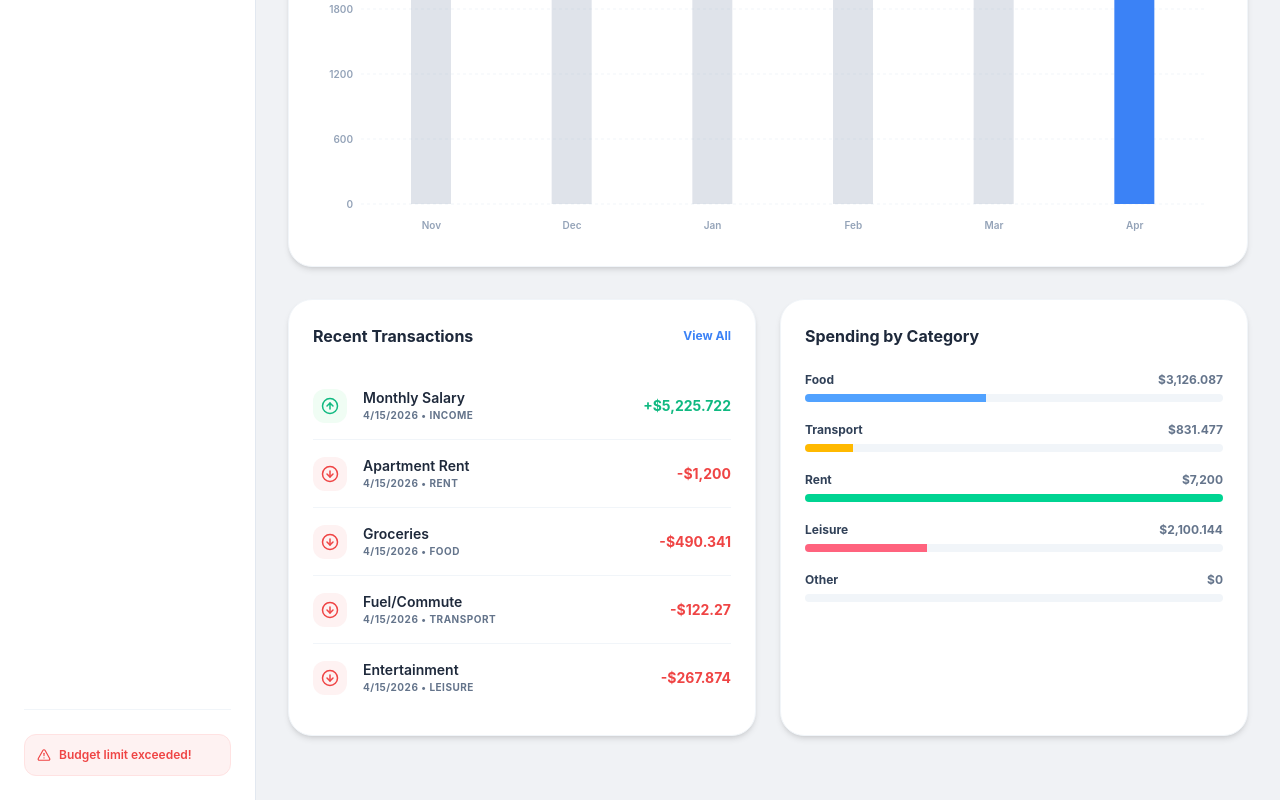
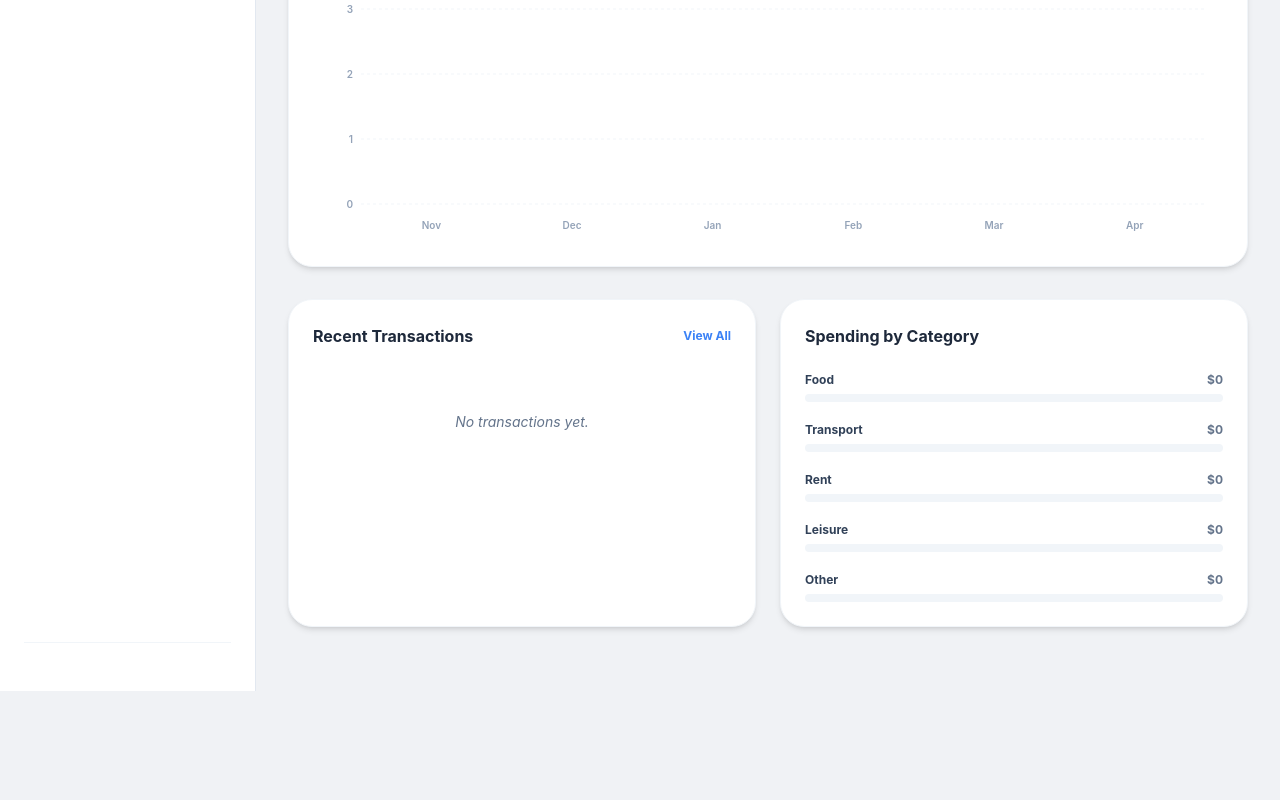
Before and after one commit to hakunnna2/tracker-money, a React (Vite) app: page / in a window 1280 px wide. Shown: the part 668-1468 px from the top of the page. After the commit the page ends 1359 px from the top, so only its background shows below. Built offline with nearby package versions, Linux system fonts and the light colour scheme.

Commit message:
Remove security panel and stop auto demo reseed on reset

```diff
--- a/src/App.tsx
+++ b/src/App.tsx
@@ -70,51 +70,19 @@ export default function App() {
 
     // Transactions
     const existingTx = database.getTransactions();
-    if (existingTx.length === 0) {
-      const now = new Date();
-      const dummyTx: Transaction[] = [];
-
-      // Generate some historical data for the last 6 months
-      for (let i = 0; i < 6; i++) {
-        const monthDate = new Date(now.getFullYear(), now.getMonth() - i, 15);
-        const iso = monthDate.toISOString();
-
-        // Income
-        dummyTx.push({ id: `inc-${i}`, amount: 4500 + Math.random() * 1000, type: 'income', category: 'Income', date: iso, description: 'Monthly Salary', accountId: 'acc-1' });
-
-        // Expenses
-        const rentAmount = 1200;
-        const foodAmount = 400 + Math.random() * 200;
-        const tranAmount = 100 + Math.random() * 100;
-        const leisureAmount = 200 + Math.random() * 300;
-
-        dummyTx.push({ id: `exp-rent-${i}`, amount: rentAmount, type: 'expense', category: 'Rent', date: iso, description: 'Apartment Rent', accountId: 'acc-1' });
-        dummyTx.push({ id: `exp-food-${i}`, amount: foodAmount, type: 'expense', category: 'Food', date: iso, description: 'Groceries', accountId: 'acc-1' });
-        dummyTx.push({ id: `exp-tran-${i}`, amount: tranAmount, type: 'expense', category: 'Transport', date: iso, description: 'Fuel/Commute', accountId: 'acc-1' });
-        dummyTx.push({ id: `exp-lei-${i}`, amount: leisureAmount, type: 'expense', category: 'Leisure', date: iso, description: 'Entertainment', accountId: 'acc-1' });
-      }
-
-      database.saveTransactions(dummyTx);
-      setTransactions(dummyTx);
-    } else {
-      setTransactions(existingTx);
-    }
+    setTransactions(existingTx);
 
     setBudget(database.getBudget());
     const settings = database.getSettings();
-    setCurrency(settings.currency);
+    if (!settings.currency) {
+      database.saveSettings({ currency: 'MAD' });
+      setCurrency('MAD');
+    } else {
+      setCurrency(settings.currency);
+    }
 
     const existingGoals = database.getGoals();
-    if (existingGoals.length === 0) {
-      const dummyGoals = [
-        { id: 'g1', name: 'New Laptop', targetAmount: 2500, currentAmount: 850 },
-        { id: 'g2', name: 'Summer Trip', targetAmount: 5000, currentAmount: 1200 },
-      ];
-      database.saveGoals(dummyGoals);
-      setGoals(dummyGoals);
-    } else {
-      setGoals(existingGoals);
-    }
+    setGoals(existingGoals);
   }, []);
 
 
@@ -475,7 +443,7 @@ export default function App() {
                 database.updateCurrency(curr);
               }}
               onClearData={() => {
-                const confirmed = window.confirm('This will delete all transactions, goals, accounts, budget settings, and your PIN. Start fresh?');
+                const confirmed = window.confirm('This will delete all transactions, goals, accounts, and settings. Start fresh?');
                 if (!confirmed) {
                   return;
                 }
@@ -1220,21 +1188,8 @@ function SettingsView({ currency, onCurrencyChange, onClearData }: { currency: C
             <Trash2 size={18} />
             Clear data and start fresh
           </button>
-          <p className="text-xs text-brand-muted text-center">You will be prompted to enter your PIN on next login</p>
+          <p className="text-xs text-brand-muted text-center">This action resets the app to a clean state.</p>
         </div>
-      </div>
-
-      <div className="lg:col-span-2 bg-blue-50 rounded-3xl p-8 border border-blue-100">
-        <h3 className="font-bold text-lg mb-4 flex items-center gap-2">
-          <AlertTriangle size={20} className="text-blue-600" />
-          Security Information
-        </h3>
-        <ul className="space-y-3 text-sm text-slate-700">
-          <li>✓ Your PIN is hashed and never stored in plain text</li>
-          <li>✓ Biometric authentication uses your device's secure enclave</li>
-          <li>✓ All data is stored locally on your device</li>
-          <li>✓ No personal data is sent to external servers</li>
-        </ul>
       </div>
     </motion.div>
   );
```
